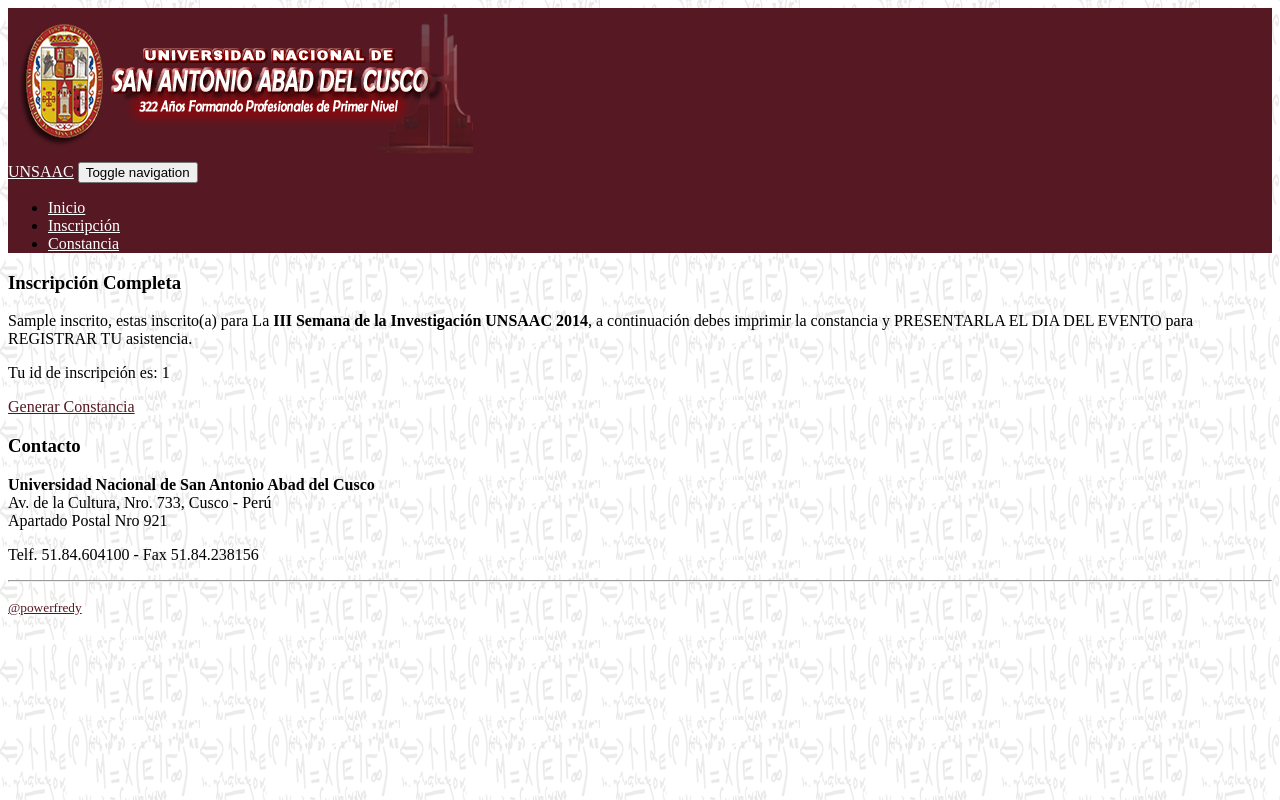
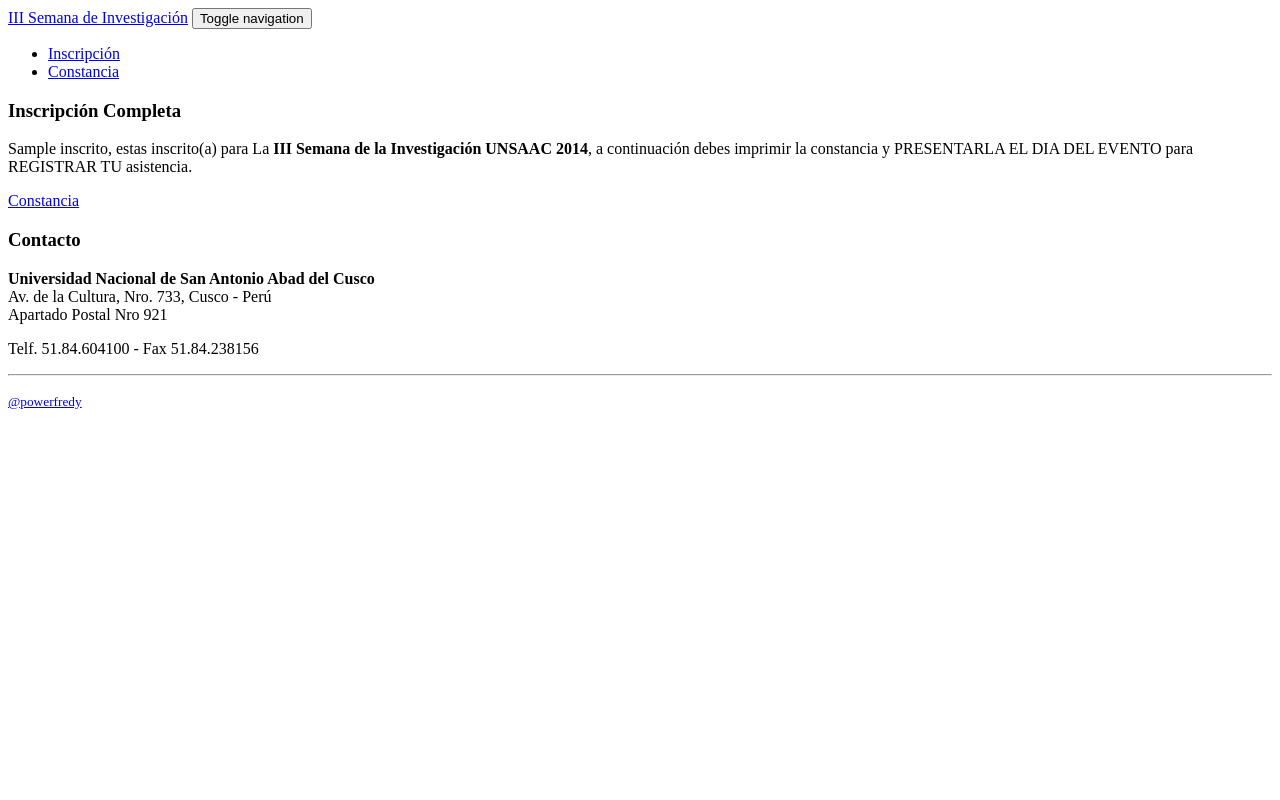
Before and after one commit to fredysqm/vrin, a Django app: template templates/inscripcion_final.html in a window 1280 px wide. Run offline with Django 3.2, Linux system fonts and the light colour scheme; the template is opened without the code that fills it: most values are stand-ins (such as "Sample title", 1, 10 or a date in 2020); parts of the project's set-up code (start-up, migrations or seed data) failed here and were passed over; some libraries are stand-ins or nearby versions.

Commit message:
mejoras navegacion

```diff
--- a/app/admin.py
+++ b/app/admin.py
@@ -17,8 +17,8 @@
     search_fields = ('nombre',)
 
 class participante_admin(admin.ModelAdmin):
-    list_display = ('id', 'dni', 'paterno', 'materno', 'nombre')
-    list_editable = ('dni', 'paterno', 'materno', 'nombre')
+    list_display = ('dni', 'paterno', 'materno', 'nombre')
+    list_editable = ('paterno', 'materno', 'nombre')
     search_fields = ('dni', 'paterno', 'materno', 'nombre')
     list_filter = ('grado', 'cargo')
 
--- a/app/models.py
+++ b/app/models.py
@@ -19,7 +19,7 @@
     def __unicode__(self): return "%s" % (self.nombre)
 
 class participante(models.Model):
-    dni = models.CharField(max_length=8, unique=True, verbose_name="DNI")
+    dni = models.CharField(max_length=8, primary_key=True, verbose_name="DNI")
     paterno = models.CharField(max_length=80, verbose_name="Apellido Paterno")
     materno = models.CharField(max_length=80, verbose_name="Apellido Materno")
     nombre = models.CharField(max_length=100, verbose_name="Nombre(s)")
--- a/templates/base.html
+++ b/templates/base.html
@@ -6,19 +6,16 @@
     <meta name="viewport" content="width=device-width, initial-scale=1">
 
     <link rel="icon" type="image/png" href="{% static 'img/favicon.png' %}">
-    <title>UNSAAC - {% block title %}{% endblock %}</title>
+    <title>III Semana de Investigación - {% block title %}{% endblock %}</title>
 
     {% compressed_css 'all' %}
     {% block css %}{% endblock %}
 </head>
-<body style="color:#000000; background: url({% static 'img/bg.png' %});">
-    <div style="background-color:#561923;" >
-        <img src="{% static 'img/logo.png' %}" />
-    </div>
-    <div class="navbar navbar-default" style="background-color:#561923;">
+<body>
+    <div class="navbar navbar-default" >
         <div class="container">
             <div class="navbar-header">
-                <a href="{% url 'home_url' %}" style="color:#FFF;" class="navbar-brand">UNSAAC</a>
+                <a href="{% url 'home_url' %}" class="navbar-brand">III Semana de Investigación</a>
                 <button class="navbar-toggle" type="button" data-toggle="collapse" data-target="#navbar-main">
                     <span class="sr-only">Toggle navigation</span>
                     <span class="icon-bar"></span>
--- a/templates/constancia.html
+++ b/templates/constancia.html
@@ -3,5 +3,7 @@
 {% block title %}Constancia{% endblock %}
 {% block content %}
 <h3><span class="glyphicon glyphicon-search"></span> Reporte Constancia</h3>
-{% crispy form %}
+<div class="well bs-component">
+    {% crispy form %}
+</div>
 {% endblock %}
--- a/templates/footer.html
+++ b/templates/footer.html
@@ -3,7 +3,7 @@
         <div class="container">
             <div class="row">
                 <div class="col-md-12">
-                    <p class="text-right"><a style="color:#561923;" href="https://twitter.com/powerfredy"><small>@powerfredy</small></a></p>
+                    <p class="text-right"><a href="https://twitter.com/powerfredy"><small>@powerfredy</small></a></p>
                 </div>
             </div>
         </div>
--- a/templates/home.html
+++ b/templates/home.html
@@ -2,6 +2,7 @@
 {% block title %}Inicio{% endblock %}
 {% block content %}
 <h3><span class="glyphicon glyphicon-info-sign"></span> Presentación</h3>
+<div class="well bs-component">
 <p class="text-justify">
 La <strong>III Semana de la Investigación UNSAAC 2014</strong>, constituye un reto institucional con nuevas perspectivas y búsqueda de disimiles respuestas, en tanto se plantea temas e  interrogantes relacionados a la gestión administrativa y política de la investigación científica, tecnológica y humanística en el ámbito regional - nacional.
 </p>
@@ -20,4 +21,5 @@
 </p>
 <p class="text-justify">El I Encuentro de Vicerrectores de Investigación, en concreto, posibilitará un amplio balance de la investigación científica en el país, posibilitando consensos que serán plasmados en un sendo acuerdo público.
 </p>
+</div>
 {% endblock %}
--- a/templates/inscripcion.html
+++ b/templates/inscripcion.html
@@ -3,5 +3,7 @@
 {% block title %}Inscripción{% endblock %}
 {% block content %}
 <h3><span class="glyphicon glyphicon-pencil"></span> Formato de Inscripción</h3>
-{% crispy form %}
+<div class="well bs-component">
+    {% crispy form %}
+</div>
 {% endblock %}
--- a/templates/inscripcion_final.html
+++ b/templates/inscripcion_final.html
@@ -3,13 +3,14 @@
 {% block title %}Inscripción{% endblock %}
 {% block content %}
 <h3><span class="glyphicon glyphicon-ok"></span> Inscripción Completa</h3>
-<p class="text-justify">
-{{inscrito.nombre}}, estas inscrito(a) para La <strong>III Semana de la Investigación UNSAAC 2014</strong>, a continuación debes imprimir la constancia y PRESENTARLA EL DIA DEL EVENTO para REGISTRAR TU asistencia.
-</p>
-<p>
-Tu id de inscripción es: {{inscrito.pk}}
-</p>
-<p>
-<a style="color:#561923;" href="{% url 'constancia_url' %}">Generar Constancia</a>
-</p>
+<div class="well bs-component">
+    <p class="text-justify">
+    {{inscrito.nombre}}, estas inscrito(a) para La <strong>III Semana de la Investigación UNSAAC 2014</strong>, a continuación debes imprimir la constancia y PRESENTARLA EL DIA DEL EVENTO para REGISTRAR TU asistencia.
+    </p>
+    <p>
+        <div class="text-right">
+            <a class="btn btn-primary" href="{% url 'constancia_print_url' inscrito.dni %}">Constancia</a>
+        </div>
+    </p>
+</div>
 {% endblock %}
--- a/templates/menu.html
+++ b/templates/menu.html
@@ -1,3 +1,2 @@
-<li><a style="color:#FFF;" href="{% url 'home_url' %}">Inicio</a></li>
-<li><a style="color:#FFF;" href="{% url 'inscripcion_url' %}">Inscripción</a></li>
-<li><a style="color:#FFF;" href="{% url 'constancia_url' %}">Constancia</a></li>
+<li><a href="{% url 'inscripcion_url' %}">Inscripción</a></li>
+<li><a href="{% url 'constancia_url' %}">Constancia</a></li>
--- a/vrin/settings/common.py
+++ b/vrin/settings/common.py
@@ -39,7 +39,7 @@
             'less/bootstrap.less',
         ),
         'output_filename': 'css/all.css',
-    }
+    },
 }
 
 PIPELINE_JS = {
```
Also changed, not shown: app/forms.py (+13 -5 lines), app/views.py (+10 -10 lines), static/less/variables.less (+5 -5 lines), templates/constancia_print.html (+9 -5 lines), static/img/bg.png (deleted), static/img/logo.png (deleted), static/less/bootstrap.css, vrin/urls.py (line endings or trailing spaces).
